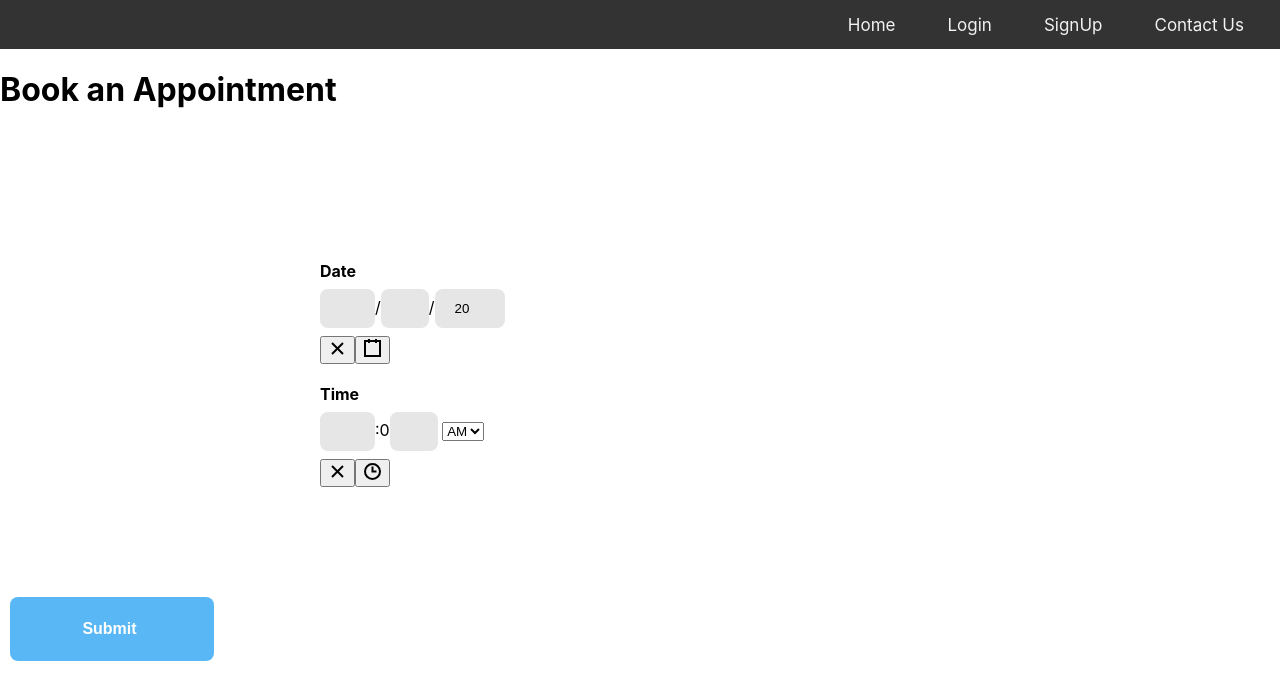
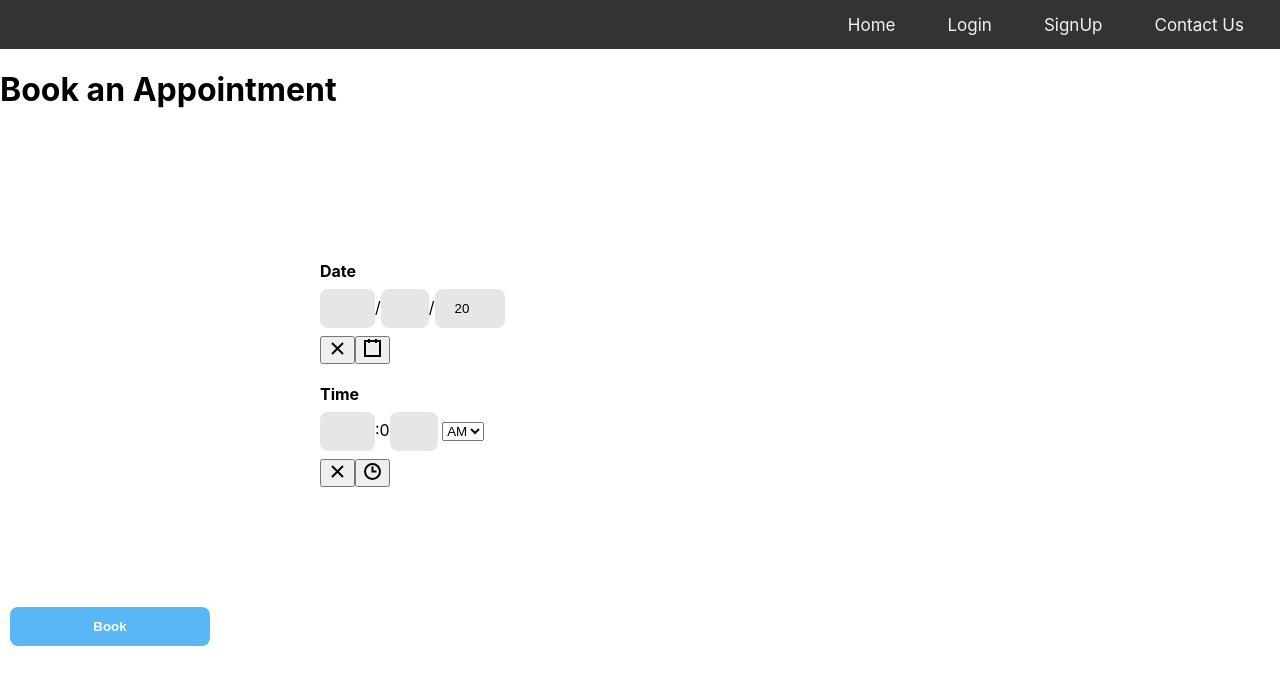
Before and after one commit to RMIT-SEPT/majorproject-7-tues-14-30-2, a React (Create React App) app in the folder FrontEnd/myapp/: page /Booking in a window 1280 px wide. Shown: the top 700 px of the page. Built offline with nearby package versions, Linux system fonts and the light colour scheme.

Commit message:
Fixed issue with buttons

```diff
--- a/FrontEnd/myapp/src/components/Booking.css
+++ b/FrontEnd/myapp/src/components/Booking.css
@@ -1,4 +1,4 @@
-.button_bar {
+.book_btn {
     border-radius: 8px;
     padding: 12px 2px;
     padding-left:2px;
@@ -13,7 +13,7 @@
     border-style: none;
   }
 
-  .button_bar:hover {
+  .book_btn:hover {
       background-color: #e6e6e6;
       -webkit-text-fill-color: #000000;
       transition-duration:0.3s;
@@ -59,60 +59,3 @@
     margin: 100px auto;
 
   }
-
-  .button {
-    font-size: 16px;
-    border-radius: 4px;
-    position: relative;
-    margin:10px 15px 10px 10px;
-    outline:none;
-    text-decoration: none;
-    font-weight: bold;
-    -webkit-text-fill-color: #ffffff;
-    width: 100px;
-    background-color: rgb(89, 183, 245);
-    border-style: none;
-
-  }
-
-  .modal {
-    border-radius: 10px;
-    width: 125%;
-    padding: 10px 2px;
-    padding-left:2px;
-    padding-right:2px;
-    margin:10px 15px 10px 10px;
-    background-color: rgb(89, 183, 245);
-  }
-
-  .modal > .content {
-    font-size: 16px;
-    text-align: center;
-    width: 100%;
-    padding: 10px 5px;
-    position: relative;
-    font-weight: bold;
-    -webkit-text-fill-color: #ffffff;
-  }
-
-  .modal > .close {
-    cursor: pointer;
-    padding: 2px 5px;
-    position: absolute;
-    line-height: 25px;
-    float: left;
-    display: block;
-    right: -50px;
-    top: -10px;
-    font-size: 24px;
-    background: #ffffff;
-    border-radius: 18px;
-    border: 1px solid #cfcece;
-  }
-
-  .modal > .actions {
-    width: 50%;
-    margin: middle;
-    font-size: 14px;
-    text-align: center;
-  }
--- a/FrontEnd/myapp/src/components/Booking.js
+++ b/FrontEnd/myapp/src/components/Booking.js
@@ -2,7 +2,6 @@ import React, { Component } from 'react'
 import"./Booking.css";
 import DateField from './DateField'
 import TimeField from './TimeField'
-import Popup from 'reactjs-popup';
 
 
 class Booking extends Component{
@@ -18,11 +17,15 @@ class Booking extends Component{
 
     }
 
+confirmMessage() {
+    alert('Your booking has been confirmed!');
+}
 
 render(){
     const {username,password} = this.state
 return(
     <div>
+
         <h1 class='title'>Book an Appointment</h1>
         <br></br>
         <div class = "inputField">
@@ -30,30 +33,7 @@ return(
             <br/>
             <label>Time</label> <TimeField/>
         </div>
-        <div className="button_bar">
-        <Popup trigger={<button className="button"> Submit </button>}
-        modal
-        nested
-        >
-
-        {close => (
-            <div className="modal">
-                <button className="close" onClick={close}>
-                    &times;
-                </button>
-            <div className="content"> Confirm booking? </div>
-            <div className="actions">
-                <Popup trigger={<button className="confirm"> Yes </button>}
-                position="bottom center"
-                nested
-                > <span> Your booking has been confirmed! </span>
-                </Popup>
-            <button className="cancel" onClick={close}> No </button>
-            </div>
-            </div>
-        )}
-        </Popup>
-        </div>
+        <button className="book_btn" onClick={this.confirmMessage}>Book</button>
 
     </div>
      )
```
